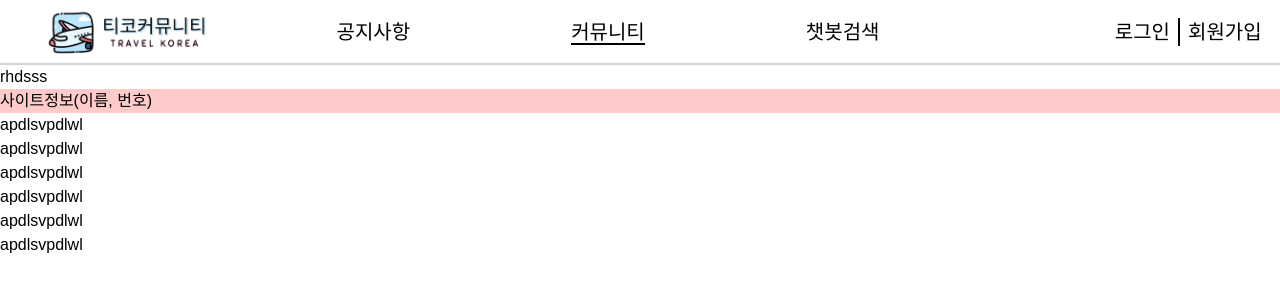
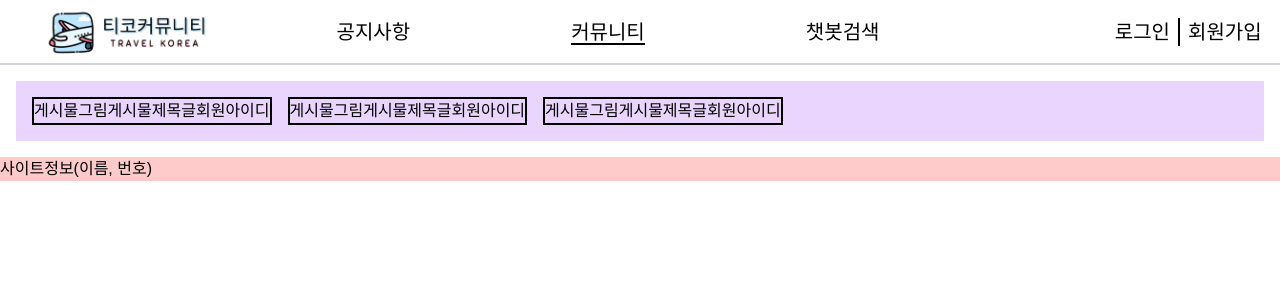
Before and after one commit to ajin1597/TkoCommunity, a React (Create React App) app in the folder travel_korea/: page /CommunityPage in a window 1280 px wide. Shown: the top 300 px of the page. Built offline with nearby package versions, Linux system fonts and the light colour scheme; a web font is replaced by a local one.

Commit message:
2023.03.29 1

```diff
--- a/travel_korea/src/Layout/Copyright.js
+++ b/travel_korea/src/Layout/Copyright.js
@@ -7,14 +7,6 @@ function Copyright() {
             <div className="bg-red-200 ">
                 사이트정보(이름, 번호)
             </div>
-            <div>apdlsvpdlwl</div>
-            <div>apdlsvpdlwl</div>
-            <div>apdlsvpdlwl</div>
-            <div>apdlsvpdlwl</div>
-            <div>apdlsvpdlwl</div>
-            <div>apdlsvpdlwl</div>
-
-
         </div>
     );
 };
--- a/travel_korea/src/components/ChatGptPage.js
+++ b/travel_korea/src/components/ChatGptPage.js
@@ -6,7 +6,7 @@ function ChatGptPage() {
     return (
         <>
             <Header />
-            <div>응애dmddodddmd</div>
+            <div>chatGPT</div>
             <Copyright />
         </>
     );
--- a/travel_korea/src/components/CommunityPage.js
+++ b/travel_korea/src/components/CommunityPage.js
@@ -3,10 +3,38 @@ import Header from "../Layout/Header";
 import Copyright from "../Layout/Copyright";
 
 function CommunityPage() {
+
+
+
+    const arr = ["게시물그림", "게시물제목글", "회원아이디"];
+
+
     return (
         <>
             <Header />
-            <div>rhdsss</div>
+            <div id="전체 레이아웃" className="m-4">
+                <div className="bg-purple-200 flex p-2">
+                    {arr.map((ele, idx) => {
+                        return (
+                            <div>
+                                <div className="border-2 border-black m-2">{arr}</div>
+
+                            </div>
+
+                        );
+                    })}
+
+
+
+                    {/* <div id="게시물 이미지" className="bg-red-200 rounded-xl">게시물 그림</div>
+                    <div id="게시물 제목글" className="bg-blue-200">커뮤니티 제목글</div>
+                    <div id="회원아이디">이진우</div> */}
+                </div>
+            </div>
+
+
+
+
             <Copyright />
         </>
     );
--- a/travel_korea/src/components/NoticePage.js
+++ b/travel_korea/src/components/NoticePage.js
@@ -6,14 +6,26 @@ import { useEffect, useState } from "react";
 const NoticePage = () => {
 
     const a = [1, 2, 3, 4, 5];
-    const b = ['a', 'b', 'c', 'd', 'e'];
-
-
 
     // const [titleNotic, setTitleNotic] = useState([]);
     // const [userNotic, setUserNotic] = useState([]);
     // const [dateNotic, setDateNotic] = useState([]);
     // const [numNotic, setNumNotic] = useState([]);
+
+    useEffect(() => {
+        fetch("/api/")
+            .then((res) => res.json())
+            .then((json) => {
+                console.log(json);
+
+                // setTitleNotic(json.)
+                // setUserNotic(json.)
+                // setDateNotic(json.)
+                // setNumNotic(json.)
+
+            });
+    }, []);
+
 
     return (
         <>
@@ -37,10 +49,11 @@ const NoticePage = () => {
                                 <div key={idx} className="flex "
                                 // onClick={qwe}
                                 >
-                                    <div id="게시물번호" className=" bg-red-50 w-[10%] flex justify-center">{ele}</div>
-                                    <div id="제목글" className=" bg-red-100 w-[60%] flex justify-center">{ele}</div>
-                                    <div id="작성자" className=" bg-red-200 w-[15%] flex justify-center">{ele}</div>
-                                    <div id="작성시간" className=" bg-red-300 w-[15%] flex justify-center">{ele}</div>
+                                    <div id="게시물번호" className=" bg-red-50 w-[10%] flex justify-center">{ele}{/* state변수넣기 */}</div>
+                                    <div id="제목글" className=" bg-red-100 w-[60%] flex justify-center">{ele}{/* state변수넣기 */}</div>
+                                    <div id="작성자" className=" bg-red-200 w-[15%] flex justify-center">{ele}{/* state변수넣기 */}</div>
+                                    <div id="작성시간" className=" bg-red-300 w-[15%] flex justify-center">{ele}{/* state변수넣기 */}</div>
+
                                 </div>
                             );
                             // <div>
@@ -52,11 +65,6 @@ const NoticePage = () => {
 
 
                         })}
-                        {/* {b.map((b, idx) => {
-                            return (
-                                <div>{b}</div>
-                            );
-                        })} */}
 
 
 
```
